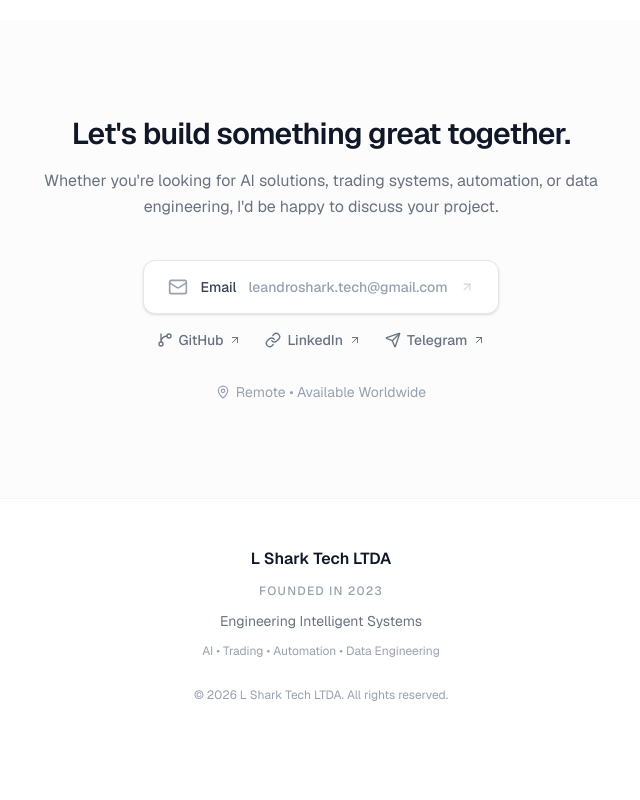
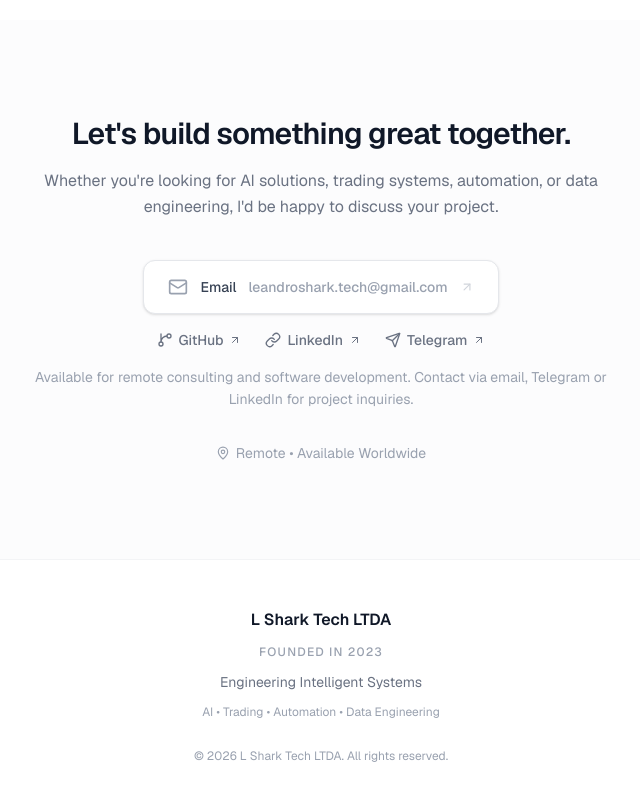
Before and after one commit to Sharkprojects/lsharktech-site, a Next.js app: page / in a window 1280 px wide. Shown: the part 3368-4168 px from the top of the page, without its empty margins (319-959 px from the left). Before the commit the page ends 4119 px from the top, so only its background shows below. Built offline with nearby package versions, Linux system fonts and the light colour scheme.

Commit message:
feat: add consulting availability message in Contact component

```diff
--- a/src/components/Contact.tsx
+++ b/src/components/Contact.tsx
@@ -63,6 +63,10 @@ export default function Contact() {
                 </a>
               ))}
             </div>
+
+            <p className="text-sm leading-relaxed text-gray-400">
+              Available for remote consulting and software development. Contact via email, Telegram or LinkedIn for project inquiries.
+            </p>
           </div>
 
           <div className="mt-8 flex items-center justify-center gap-1.5 text-sm text-gray-400">
```
